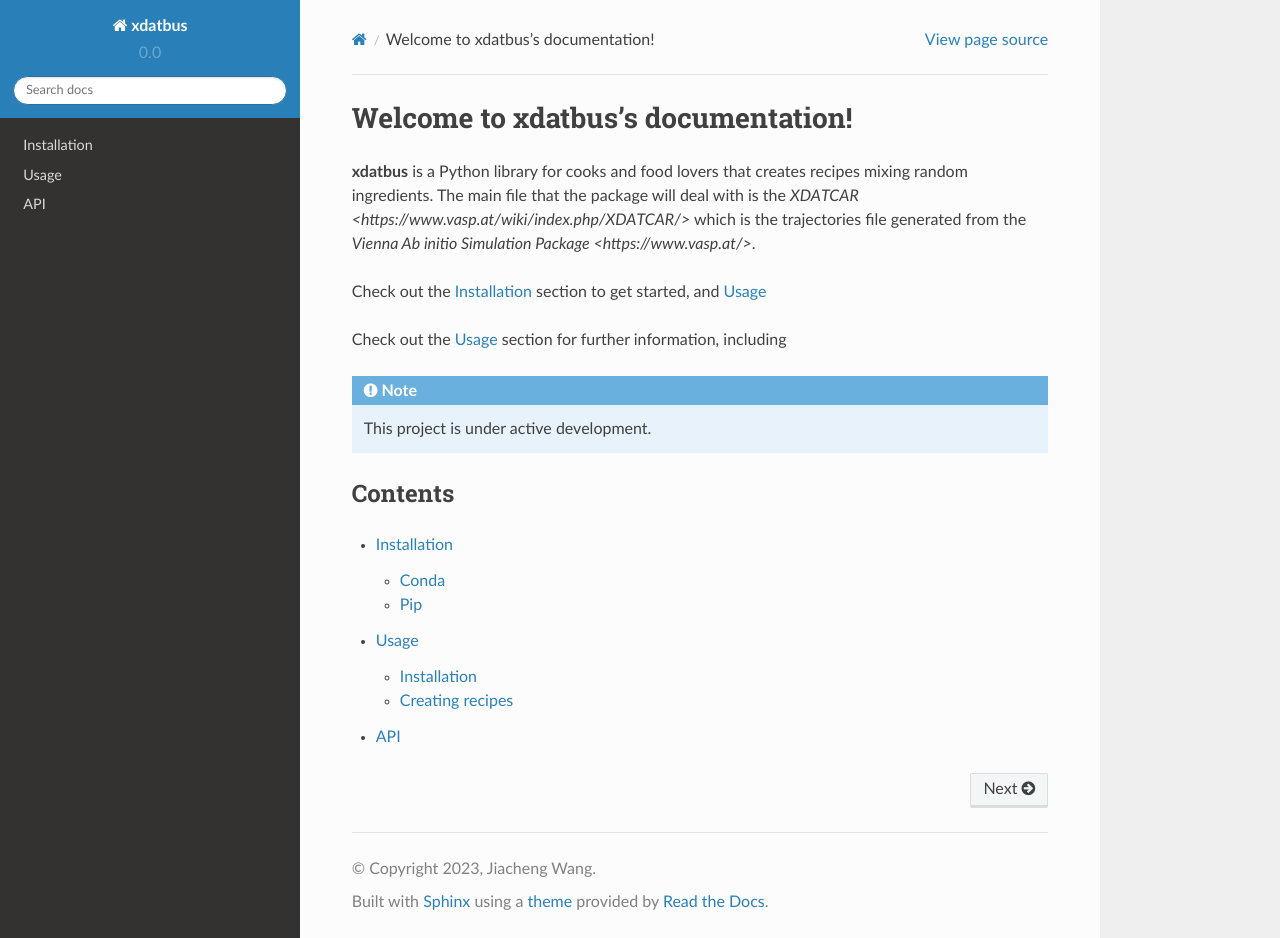
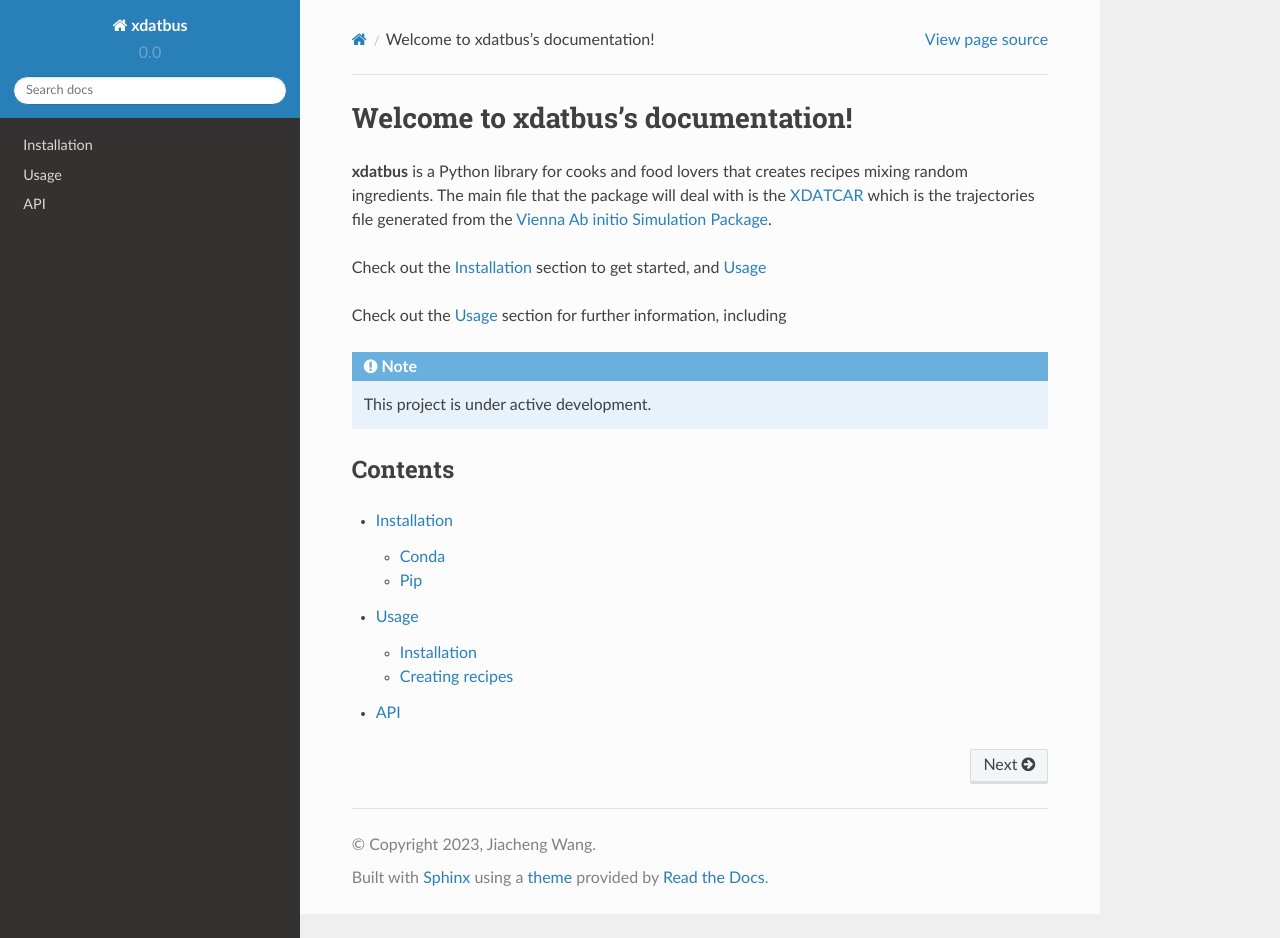
Before and after one commit to jcwang587/xdatbus, a Sphinx documentation site: the page built from docs/source/index.rst, in a window 1280 px wide and 938 px high. Built offline with Sphinx 7.4.7 and the Read the Docs theme 2.0.0, drawn with Linux system fonts in a browser that asks for light colours.

Commit message:
Update index.rst

```diff
--- a/docs/source/index.rst
+++ b/docs/source/index.rst
@@ -2,7 +2,7 @@ Welcome to xdatbus's documentation!
 ===================================
 
 **xdatbus** is a Python library for cooks and food lovers that creates recipes mixing random ingredients.
-The main file that the package will deal with is the  `XDATCAR <https://www.vasp.at/wiki/index.php/XDATCAR/>` which is the trajectories file generated from the `Vienna Ab initio Simulation Package <https://www.vasp.at/>`.
+The main file that the package will deal with is the  `XDATCAR <https://www.vasp.at/wiki/index.php/XDATCAR/>`_ which is the trajectories file generated from the `Vienna Ab initio Simulation Package <https://www.vasp.at/>`_.
 
 
 Check out the :doc:`installation` section to get started, and :doc:`usage`
```
